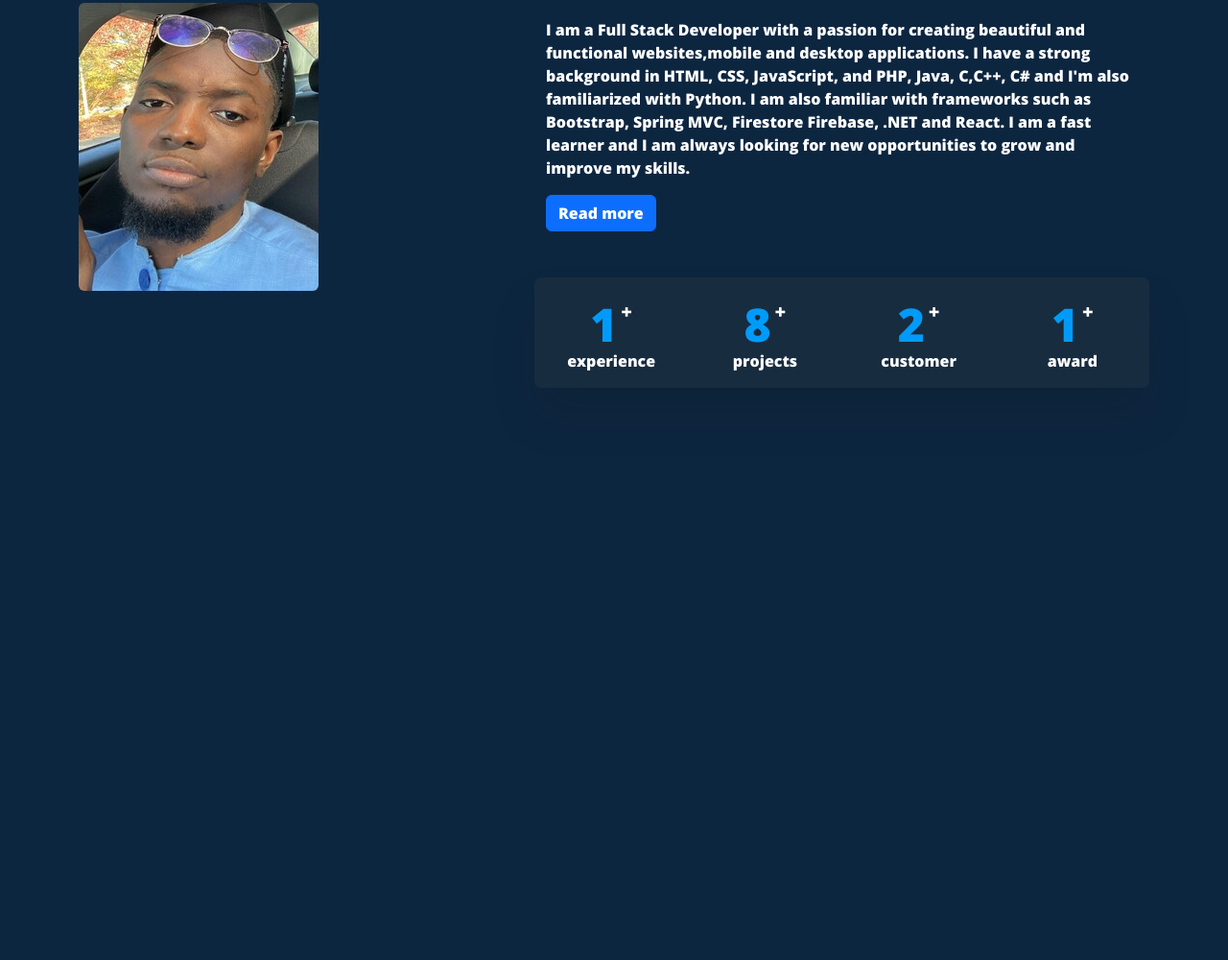
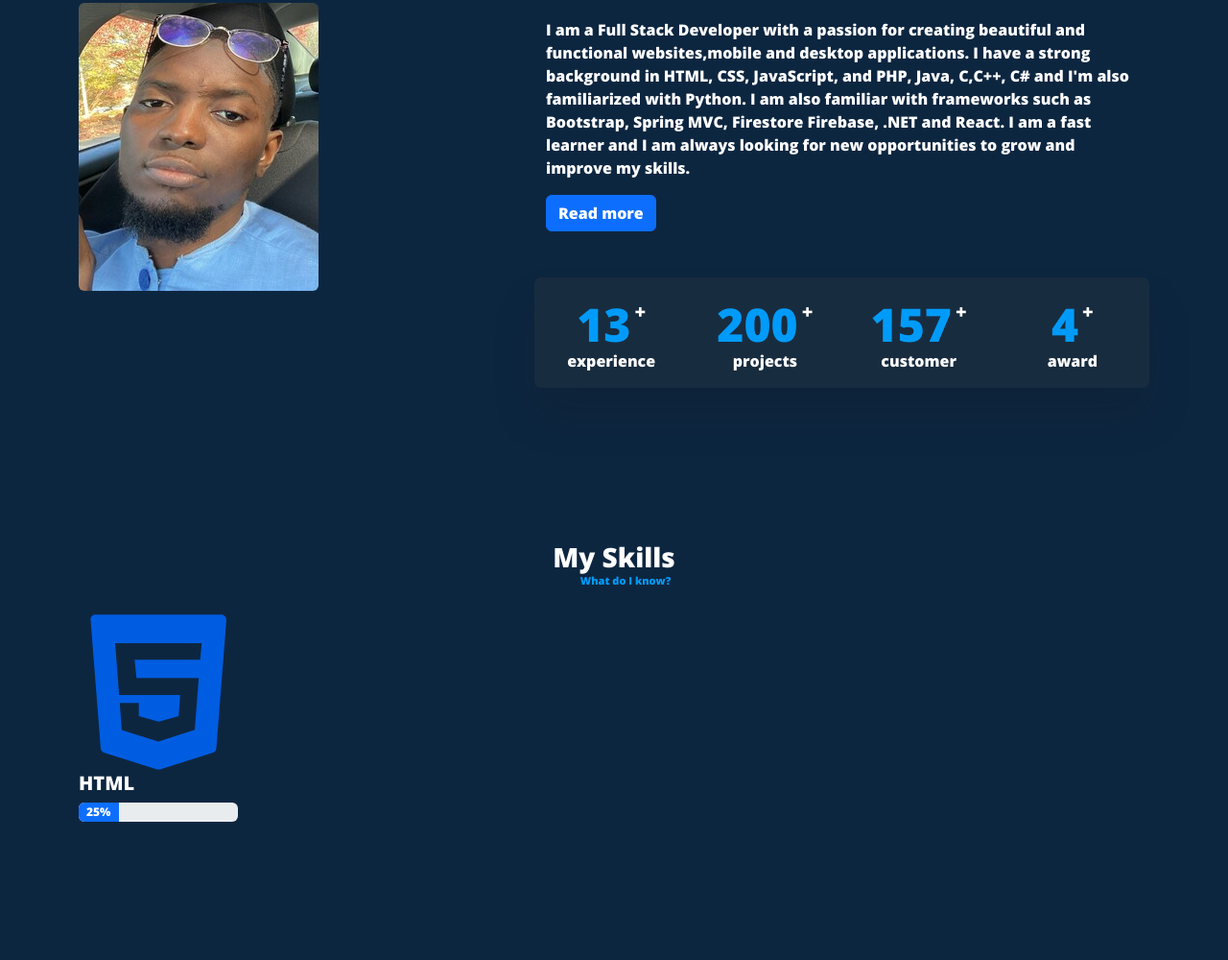
Before and after one commit to ssdiagne1/samba_porftolio, a website: page index.html in a window 1280 px wide. Shown: the part 866-1866 px from the top of the page at 96% size. Before the commit the page ends 1350 px from the top, so only its background shows below. Drawn offline with nearby package versions, Linux system fonts and the light colour scheme.

Commit message:
omega_version_4.3

```diff
--- a/index.html
+++ b/index.html
@@ -75,7 +75,7 @@
                 <div class="col-md-7 d-flex flex-column justify-content-center">
                     <div class="hero-content px-lg-5">
                         <p>
-                            I am a Full Stack Developer with a passion for creating beautiful and functional websites,mobile and desktop applications.
+                            I create beautiful and functional websites,mobile and desktop applications.
                             I have a strong background in HTML, CSS, JavaScript, and PHP, Java, C,C++, C# and I'm also familiarized with Python. I am also familiar with
                             frameworks such as Bootstrap, Spring MVC, Firestore Firebase, .NET and React. I am a fast learner and I am always
                             looking for new opportunities to grow and improve my skills.
@@ -101,7 +101,7 @@
         <div class="container">
             <div class="section-title">
                 <h3 class="text-center fw-bold main-title">About me</h3>
-                <p class="text-center fw-bold sub-title">Who am I?</p>
+                <p class="text-center fw-bold ms-3 ps-5 sub-title">Who am I?</p>
             </div>
             <div class="row">
                 <div class="cold-md-12 col-lg-5">
@@ -162,6 +162,26 @@
 
     <!--About me end-->
 
+    <!--SKILLS START-->
+    <section id="skills">
+        <div class="container">
+            <div class="section-title">
+                <h3 class="text-center fw-bold main-title">My Skills</h3>
+                <p class="text-center fw-bold ms-1 ps-3 sub-title">What do I know?</p>
+                <div class="row">
+                    <div class="col-4 col-lg-2">
+                        <img src="images/html5.svg" alt="html">
+                        <h5>HTML</h5>
+                        <div class="progress" role="progressbar" aria-label="Example 20px high" aria-valuenow="25" aria-valuemin="0" aria-valuemax="100" style="height: 20px">
+                            <div class="progress-bar" style="width: 25%">25%</div>
+                          </div>
+                    </div>
+                </div>
+            </div>
+        </div>
+    </section>
+
+    <!--SKILLS END-->
 
 
     <!--tYPED JS-->
--- a/main.js
+++ b/main.js
@@ -4,3 +4,19 @@ var typed = new Typed('.typer', {
     backSpeed: 90,
     loop: true
 });
+
+let valueNumbers = document.querySelectorAll(".exp-number");
+let interval = 30;
+
+valueNumbers.forEach((valueNumber)=>{
+    let startValue = 0;
+    let endValue = parseInt(valueNumber.getAttribute("data-val"));
+    let duration = Math.floor(interval/endValue);
+    let counter = setInterval(()=>{
+        startValue +=1;
+        valueNumber.textContent = startValue;
+        if(startValue == endValue){
+            clearInterval(counter);
+        }
+    },duration)
+});
```
Also changed, not shown: images/ai_cov.jpg (added), images/ai_tech.jpg (added), images/aitech.jpeg (added), images/aitech.png (added), images/backg.jpg, images/html5.png (added), images/html5.svg (added), images/tech.jpg (added), images/tech.png (added).
